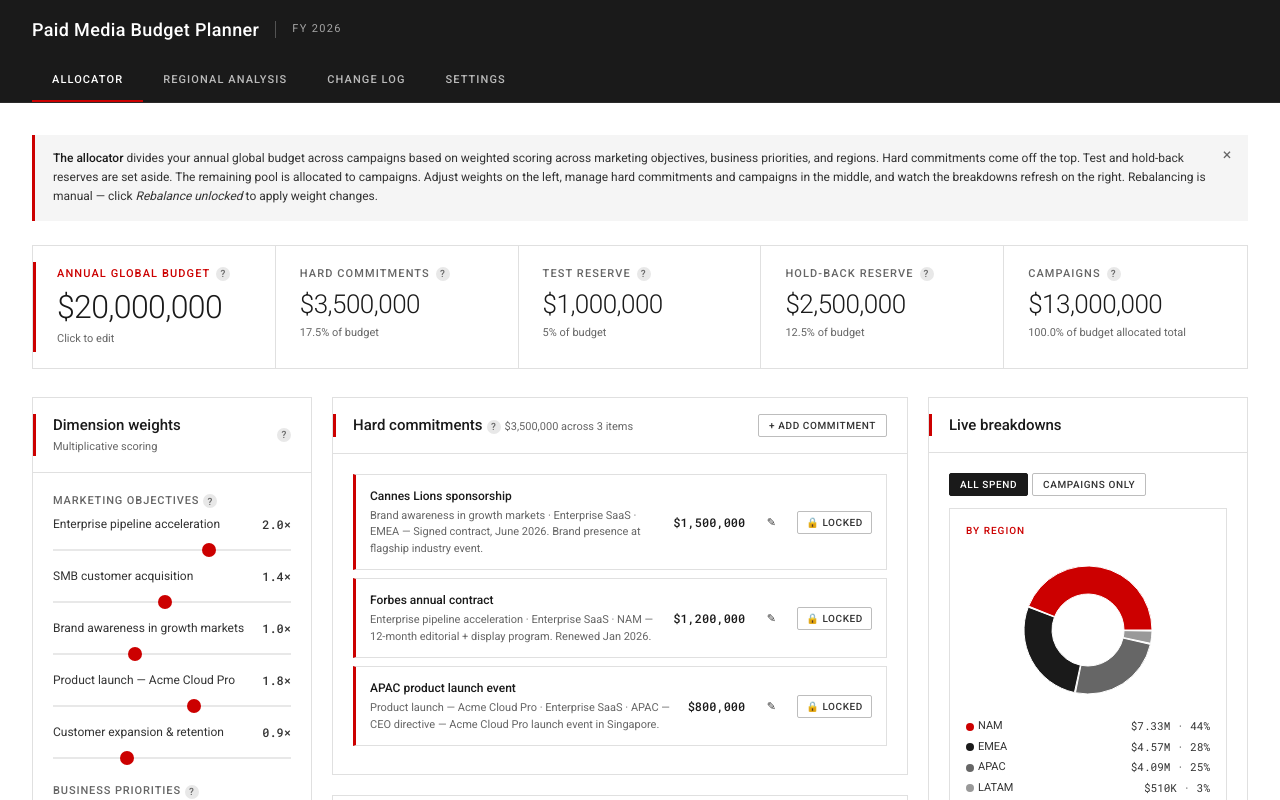
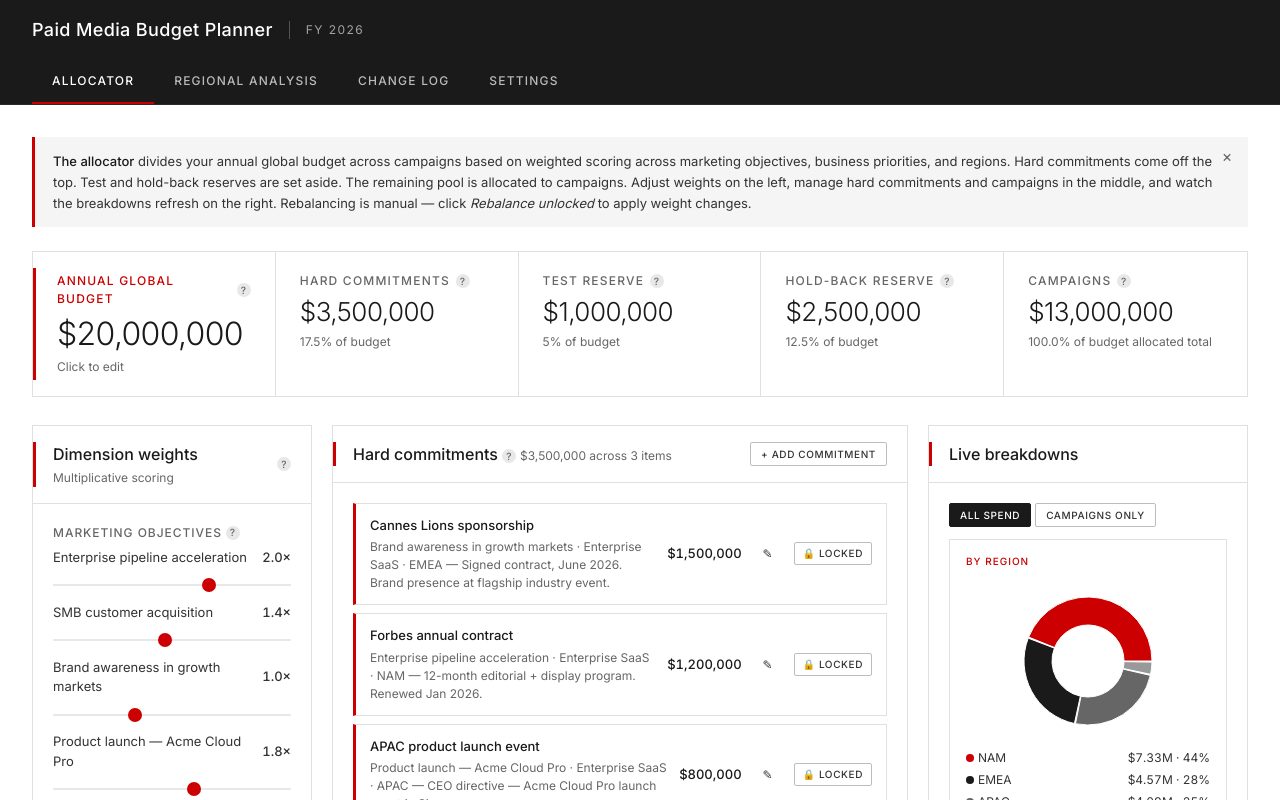
Before and after one commit to rn7m6hw989-boop/paid-media-budget-planner, a React (Vite) app: page / in a window 1280 px wide. Shown: the top 800 px of the page. Built offline with nearby package versions, Linux system fonts and the light colour scheme.

Commit message:
Switch to Inter font, bump text sizes for readability

```diff
--- a/index.html
+++ b/index.html
@@ -6,7 +6,7 @@
     <title>Paid Media Budget Planner</title>
     <link rel="preconnect" href="https://fonts.googleapis.com">
     <link rel="preconnect" href="https://fonts.gstatic.com" crossorigin>
-    <link href="https://fonts.googleapis.com/css2?family=Roboto:wght@300;400;500;700&family=Roboto+Mono:wght@400;500&display=swap" rel="stylesheet">
+    <link href="https://fonts.googleapis.com/css2?family=Inter:wght@300;400;500;600;700&display=swap" rel="stylesheet">
   </head>
   <body>
     <div id="root"></div>
--- a/src/styles.css
+++ b/src/styles.css
@@ -4,9 +4,9 @@
 
 :root {
   /* Type */
-  --font-sans: 'Roboto', -apple-system, BlinkMacSystemFont, 'Helvetica Neue', Arial, sans-serif;
-  --font-serif: 'Roboto', sans-serif; /* alias kept for compatibility */
-  --font-mono: 'Roboto Mono', ui-monospace, monospace;
+  --font-sans: 'Inter', -apple-system, BlinkMacSystemFont, 'Helvetica Neue', Arial, sans-serif;
+  --font-serif: 'Inter', sans-serif; /* alias kept for compatibility */
+  --font-mono: 'Inter', sans-serif; /* using Inter with tabular nums instead of a mono face */
 
   /* Color */
   --bg: #FFFFFF;
@@ -52,12 +52,12 @@
   --r-lg: 3px;
 
   /* Type scale */
-  --text-xs: 11px;
-  --text-sm: 12px;
-  --text-base: 14px;
-  --text-md: 15px;
-  --text-lg: 18px;
-  --text-xl: 22px;
+  --text-xs: 12px;
+  --text-sm: 13px;
+  --text-base: 15px;
+  --text-md: 16px;
+  --text-lg: 19px;
+  --text-xl: 24px;
   --text-2xl: 32px;
   --text-display: 48px;
 }
@@ -77,6 +77,8 @@ body {
   background: var(--bg);
   -webkit-font-smoothing: antialiased;
   -moz-osx-font-smoothing: grayscale;
+  font-feature-settings: 'cv11', 'ss01', 'ss03';
+  text-rendering: optimizeLegibility;
 }
 
 button { font-family: inherit; font-size: inherit; cursor: pointer; border: none; background: none; color: inherit; }
@@ -369,7 +371,7 @@ input, select, textarea { font-family: inherit; font-size: inherit; color: inher
 
 .input.compact { padding: 5px 8px; font-size: var(--text-xs); }
 
-.input.numeric { font-family: var(--font-mono); text-align: right; }
+.input.numeric { font-family: var(--font-sans); font-variant-numeric: tabular-nums; text-align: right; }
 
 label.field {
   display: block;
@@ -468,9 +470,9 @@ input[type="range"]::-moz-range-thumb {
 .t tbody tr:hover { background: var(--surface-2); }
 
 .t .num {
-  font-family: var(--font-mono);
+  font-family: var(--font-sans);
+  font-variant-numeric: tabular-nums;
   text-align: right;
-  font-feature-settings: "tnum";
   color: var(--ink);
 }
 
@@ -495,7 +497,7 @@ input[type="range"]::-moz-range-thumb {
 .muted { color: var(--ink-3); }
 .tiny { font-size: var(--text-xs); }
 .serif { font-family: var(--font-sans); }
-.mono { font-family: var(--font-mono); font-feature-settings: "tnum"; }
+.mono { font-family: var(--font-sans); font-feature-settings: 'tnum', 'cv11'; font-variant-numeric: tabular-nums; }
 .grow { flex: 1; }
 
 /* ==========================================================================
@@ -693,7 +695,8 @@ input[type="range"]::-moz-range-thumb {
 }
 
 .commitment-row .cm-amount {
-  font-family: var(--font-mono);
+  font-family: var(--font-sans);
+  font-variant-numeric: tabular-nums;
   font-size: var(--text-sm);
   font-weight: 500;
   color: var(--ink);
@@ -703,7 +706,8 @@ input[type="range"]::-moz-range-thumb {
 .score-input {
   width: 42px;
   padding: 5px 4px;
-  font-family: var(--font-mono);
+  font-family: var(--font-sans);
+  font-variant-numeric: tabular-nums;
   text-align: center;
   font-size: var(--text-xs);
   background: white;
@@ -758,7 +762,8 @@ input[type="range"]::-moz-range-thumb {
 .log-time {
   font-size: var(--text-xs);
   color: var(--ink-3);
-  font-family: var(--font-mono);
+  font-family: var(--font-sans);
+  font-variant-numeric: tabular-nums;
 }
 
 .log-actor {
```
